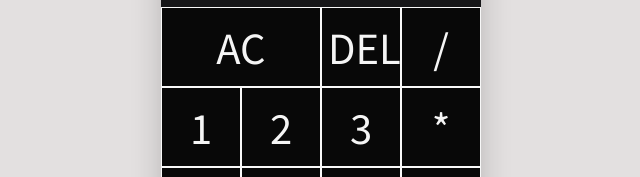
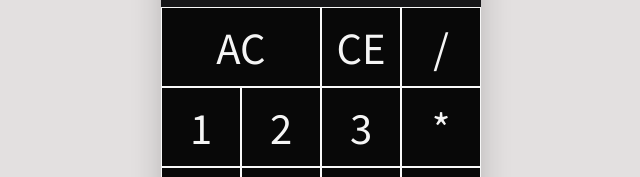
Before and after one commit to chiahao-codes/calculator, a website: page index.html in a window 1280 px wide. Shown: the part 233-410 px from the top of the page, 319-959 px from the left. Drawn offline with Linux system fonts and the light colour scheme; a web font is replaced by a local one.

Commit message:
commit main

```diff
--- a/index.html
+++ b/index.html
@@ -19,7 +19,7 @@
             <div class = "current_operand"></div>
         </div>
         <button class = "span-two all-clear" data-all-clear="">AC</button>
-        <button class="delete" data-delete="">DEL</button>
+        <button class="delete" data-delete="">CE</button>
         <button class="operation">/</button>
         <button data-number="">1</button>
         <button data-number="">2</button>
```
